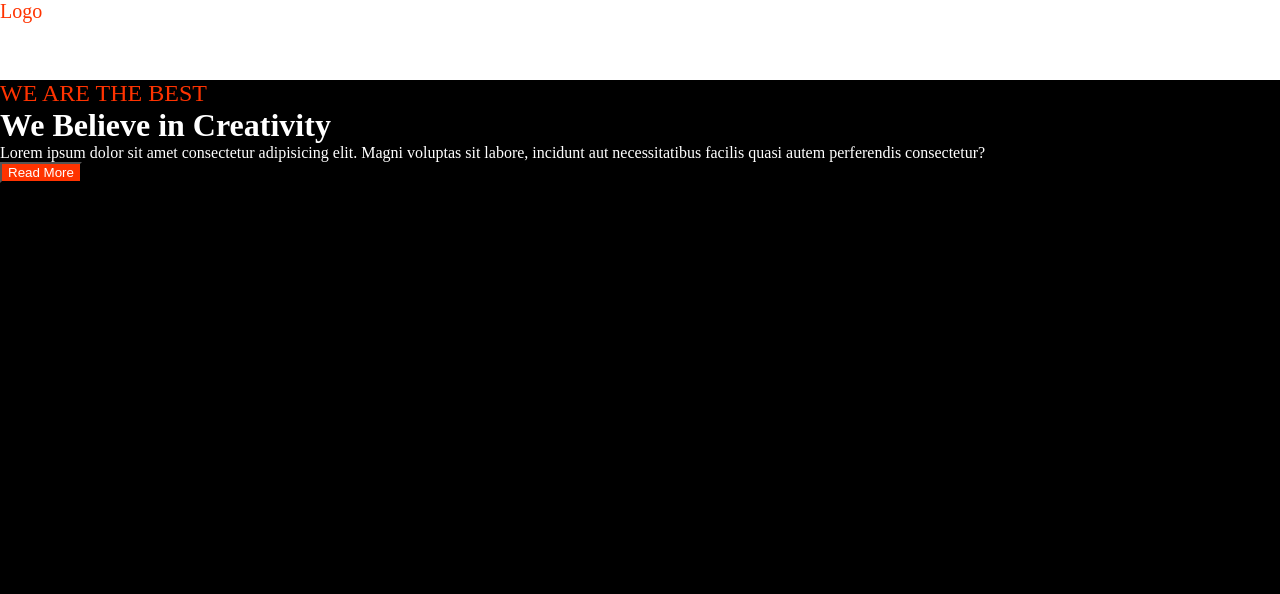
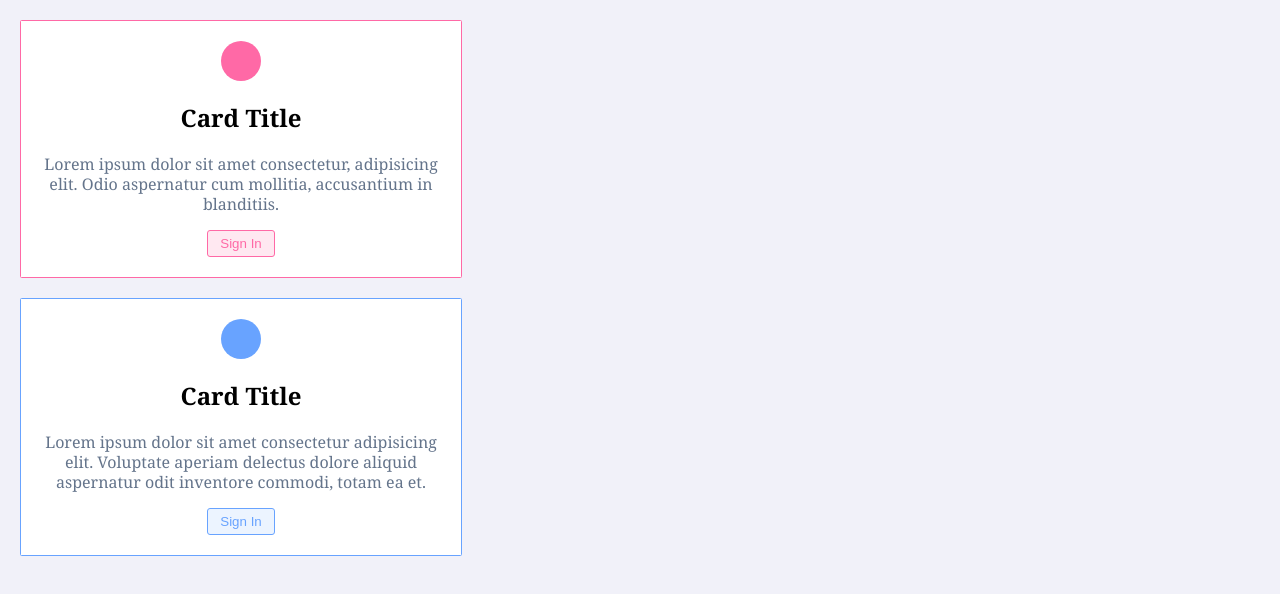
Before and after one commit to wishtree-vmore/UI-Training, a plain HTML site: page index.html in a window 1280 px wide. Drawn offline with Linux system fonts and the light colour scheme.

Commit message:
box model project added

```diff
--- a/index.html
+++ b/index.html
@@ -4,22 +4,28 @@
     <meta charset="UTF-8" />
     <meta http-equiv="X-UA-Compatible" content="IE=edge" />
     <meta name="viewport" content="width=device-width, initial-scale=1.0" />
-    <title>Units Project</title>
+    <title>Box Model Project</title>
     <link rel="stylesheet" href="./main.css" />
   </head>
   <body>
-    <div id="navbar">
-      <span class="logo">Logo</span>
+    <div class="card card-1">
+      <div class="icon"></div>
+      <h2 class="title">Card Title</h2>
+      <p class="text">
+        Lorem ipsum dolor sit amet consectetur, adipisicing elit. Odio
+        aspernatur cum mollitia, accusantium in blanditiis.
+      </p>
+      <button class="btn btn-pink">Sign In</button>
     </div>
-    <div class="hero">
-      <span>WE ARE THE BEST</span>
-      <h1>We Believe in Creativity</h1>
-      <p>
-        Lorem ipsum dolor sit amet consectetur adipisicing elit. Magni voluptas
-        sit labore, incidunt aut necessitatibus facilis quasi autem perferendis
-        consectetur?
+    <div class="card card-2">
+      <div class="icon"></div>
+      <h2 class="title">Card Title</h2>
+      <p class="text">
+        Lorem ipsum dolor sit amet consectetur adipisicing elit. Voluptate
+        aperiam delectus dolore aliquid aspernatur odit inventore commodi, totam
+        ea et.
       </p>
-      <button class="hero-btn">Read More</button>
+      <button class="btn btn-blue">Sign In</button>
     </div>
   </body>
 </html>
--- a/main.css
+++ b/main.css
@@ -1,29 +1,66 @@
-* {
-    margin: 0;
+body {
+  font-family: Georgia, 'Times New Roman', Times, serif;
+  background: #f1f1f9;
+  margin: auto;
+}
+.card {
+  background: #fff;
+  padding: 20px;
+  text-align: center;
+  max-width: 25rem;
+  margin: 20px;
+  border-radius: 1.5px;
+  border: 1px solid;
 }
 
-#navbar {
-    height: 5rem;
-    background: white;
+.card-1 {
+  border-color: #ff69a6;
 }
 
-.logo {
-    font-size: 20px;
-    color: rgb(255, 51, 0);
+.icon {
+  width: 40px;
+  height: 40px;
+  border-radius: 20px;
+  margin: 0 auto;
 }
 
-.hero {
-    color: white;
-    background: #000;
-    min-height: calc(100vh - 5rem);
+.card-1 .icon {
+  background: #ff69a6;
 }
 
-.hero span {
-    color: rgb(255, 51, 0);
-    font-size: 1.5rem;
+.title {
+  text-transform: capitalize;
+  letter-spacing: normal;
 }
 
-.hero-btn {
-    background: rgb(255, 51, 0);
-    color: white;
+.text {
+  line-height: 20px;
+  color: #64748b;
 }
+
+.btn {
+  text-transform: capitalize;
+  border: transparent;
+  border-radius: 3px;
+  padding: 5px 12px;
+}
+
+.btn-pink {
+  background: #ffe8f1;
+  color: #ff69a6;
+  border: 0.2px solid #ff69a6;
+}
+
+.btn-blue {
+  background: #ecf4ff;
+  color: #68a3ff;
+  border: 0.2px solid #68a3ff;
+}
+
+.card-2 .icon {
+  background: #68a3ff;
+}
+
+.card-2 {
+  border-color: #68a3ff;
+}
```
